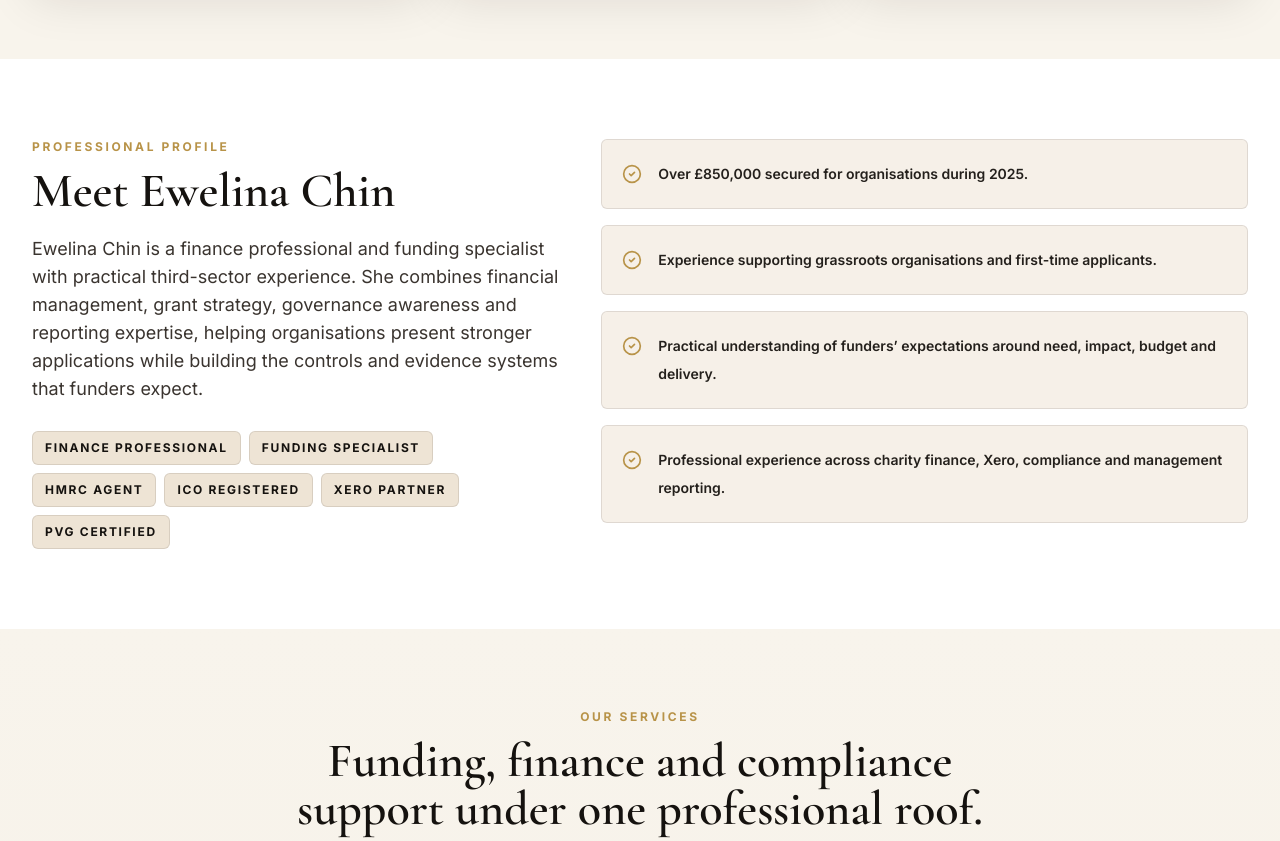
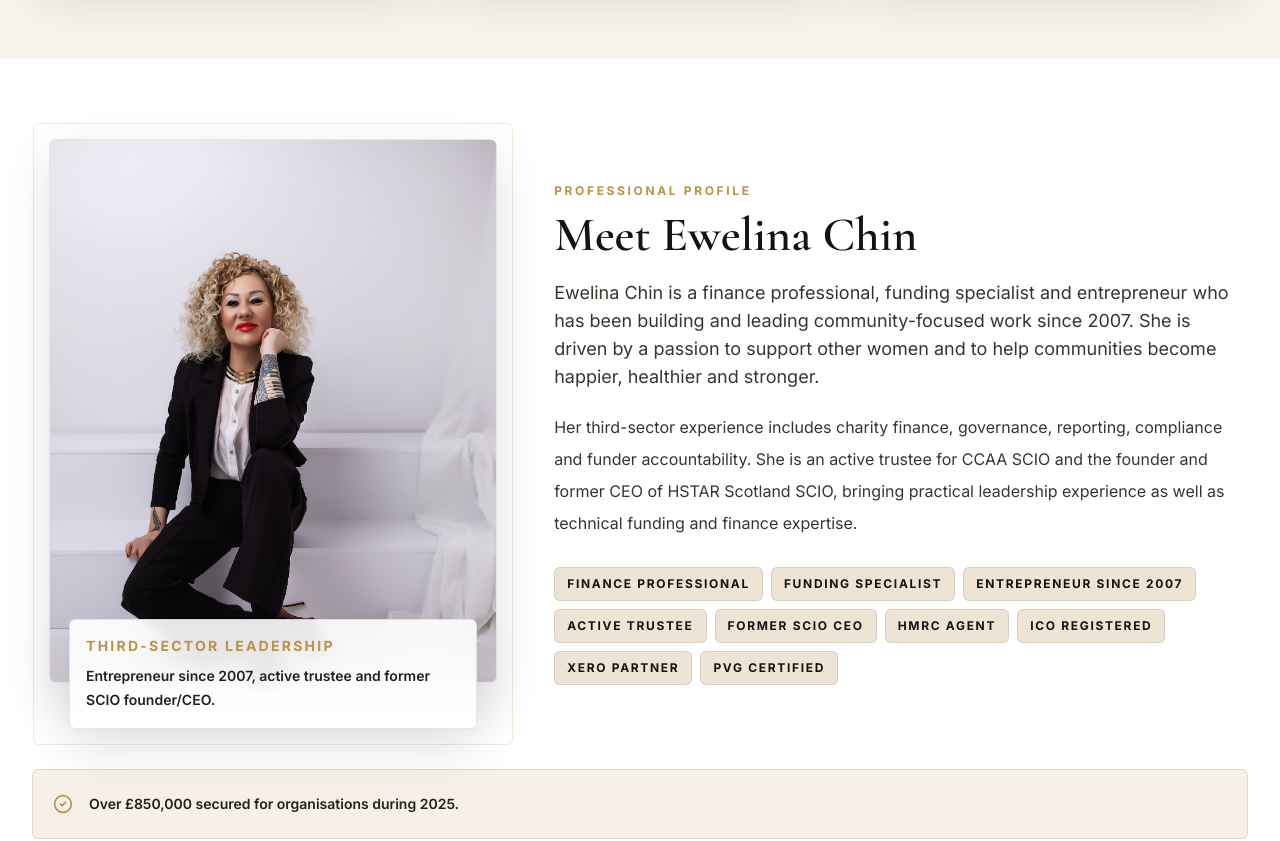
Before and after one commit to ecconsulting/ecconsulting-website, a React (Vite) app: page /third-sector-support in a window 1280 px wide. Shown: the part 1600-2441 px from the top of the page. Built offline with nearby package versions, Linux system fonts and the light colour scheme.

Commit message:
update Ewelina third sector profile

```diff
--- a/src/data/site.js
+++ b/src/data/site.js
@@ -63,6 +63,8 @@ const assetContent = {
   portraitAboutAlt: 'Ewelina Chin seated professional portrait',
   portraitConsultation: '/assets/ewelina-portrait-consultation.jpg',
   portraitConsultationAlt: 'Ewelina Chin professional consultation portrait',
+  portraitThirdSector: '/assets/ewelina-third-sector-profile.jpg',
+  portraitThirdSectorAlt: 'Professional portrait of Ewelina Chin for Third Sector Support',
 };
 
 const pricingContent = {
@@ -433,14 +435,19 @@ export const siteContent = {
         eyebrow: 'Professional profile',
         title: 'Meet Ewelina Chin',
         text:
-          'Ewelina Chin is a finance professional and funding specialist with practical third-sector experience. She combines financial management, grant strategy, governance awareness and reporting expertise, helping organisations present stronger applications while building the controls and evidence systems that funders expect.',
+          'Ewelina Chin is a finance professional, funding specialist and entrepreneur who has been building and leading community-focused work since 2007. She is driven by a passion to support other women and to help communities become happier, healthier and stronger.',
+        followUp:
+          'Her third-sector experience includes charity finance, governance, reporting, compliance and funder accountability. She is an active trustee for CCAA SCIO and the founder and former CEO of HSTAR Scotland SCIO, bringing practical leadership experience as well as technical funding and finance expertise.',
         achievements: [
           'Over £850,000 secured for organisations during 2025.',
           'Experience supporting grassroots organisations and first-time applicants.',
           'Practical understanding of funders’ expectations around need, impact, budget and delivery.',
           'Professional experience across charity finance, Xero, compliance and management reporting.',
+          'Entrepreneurial experience since 2007, with direct understanding of organisational growth and responsibility.',
+          'Founder and former CEO of HSTAR Scotland SCIO, with lived experience of building a mission-led organisation.',
+          'Active trustee for CCAA SCIO, supporting governance and community impact.',
         ],
-        credentials: ['Finance professional', 'Funding specialist', 'HMRC Agent', 'ICO Registered', 'Xero Partner', 'PVG Certified'],
+        credentials: ['Finance professional', 'Funding specialist', 'Entrepreneur since 2007', 'Active trustee', 'Former SCIO CEO', 'HMRC Agent', 'ICO Registered', 'Xero Partner', 'PVG Certified'],
       },
       services: {
         eyebrow: 'Our Services',
--- a/src/pages/GrantWriting.jsx
+++ b/src/pages/GrantWriting.jsx
@@ -4,7 +4,7 @@ import MotionSection from '../components/MotionSection.jsx';
 import SectionHeader from '../components/SectionHeader.jsx';
 import ButtonLink from '../components/ButtonLink.jsx';
 import ContactBlock from '../components/ContactBlock.jsx';
-import { siteContent } from '../data/site.js';
+import { assets, siteContent } from '../data/site.js';
 
 function TrustCard({ item }) {
   const Icon = item.icon;
@@ -200,9 +200,25 @@ export default function GrantWriting() {
       </MotionSection>
 
       <MotionSection className="bg-white py-16 sm:py-20">
-        <div className="container-shell grid gap-10 lg:grid-cols-[0.9fr_1.1fr] lg:items-start">
+        <div className="container-shell grid gap-10 lg:grid-cols-[0.82fr_1.18fr] lg:items-center">
+          <div className="relative mx-auto w-full max-w-md">
+            <div className="absolute -inset-4 rounded-md border border-gilt/20" aria-hidden="true" />
+            <img
+              src={assets.portraitThirdSector}
+              alt={assets.portraitThirdSectorAlt}
+              className="relative h-[34rem] w-full rounded-md border border-ink/10 object-cover object-[50%_30%] shadow-soft"
+              loading="lazy"
+            />
+            <div className="relative -mt-16 mx-5 rounded-md border border-ink/10 bg-white/90 p-4 shadow-soft backdrop-blur">
+              <p className="text-sm font-bold uppercase tracking-[0.16em] text-gilt">Third-sector leadership</p>
+              <p className="mt-2 text-sm font-semibold leading-6 text-charcoal">
+                Entrepreneur since 2007, active trustee and former SCIO founder/CEO.
+              </p>
+            </div>
+          </div>
           <div>
             <SectionHeader eyebrow={page.profile.eyebrow} title={page.profile.title} text={page.profile.text} />
+            <p className="mt-5 text-base leading-8 text-graphite">{page.profile.followUp}</p>
             <div className="mt-7 flex flex-wrap gap-2">
               {page.profile.credentials.map((item) => (
                 <span key={item} className="rounded-md border border-ink/10 bg-linen px-3 py-2 text-xs font-bold uppercase tracking-[0.14em] text-ink">
@@ -211,7 +227,7 @@ export default function GrantWriting() {
               ))}
             </div>
           </div>
-          <div className="grid gap-4">
+          <div className="grid gap-4 lg:col-span-2">
             {page.profile.achievements.map((item) => (
               <div key={item} className="flex gap-4 rounded-md border border-ink/10 bg-linen/55 p-5">
                 <CheckCircle2 className="mt-1 h-5 w-5 shrink-0 text-gilt" aria-hidden="true" />
```
Also changed, not shown: public/assets/ewelina-third-sector-profile.jpg (added).
